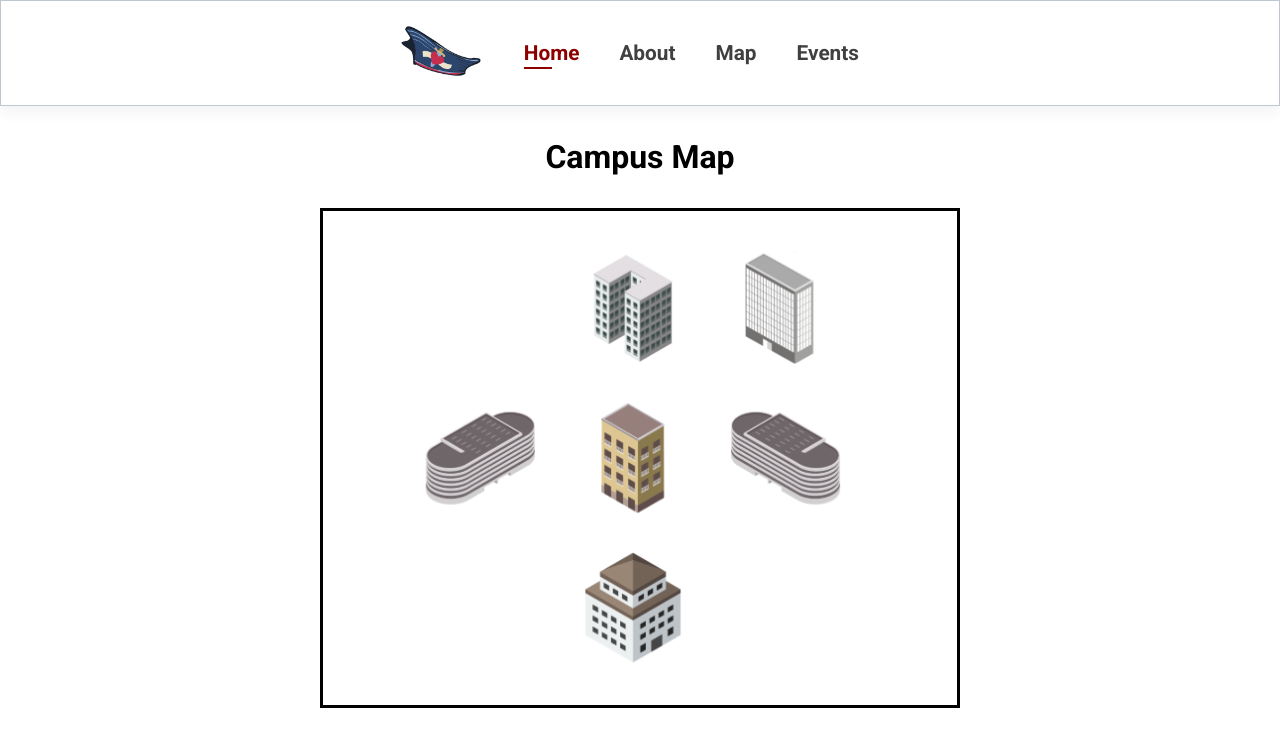
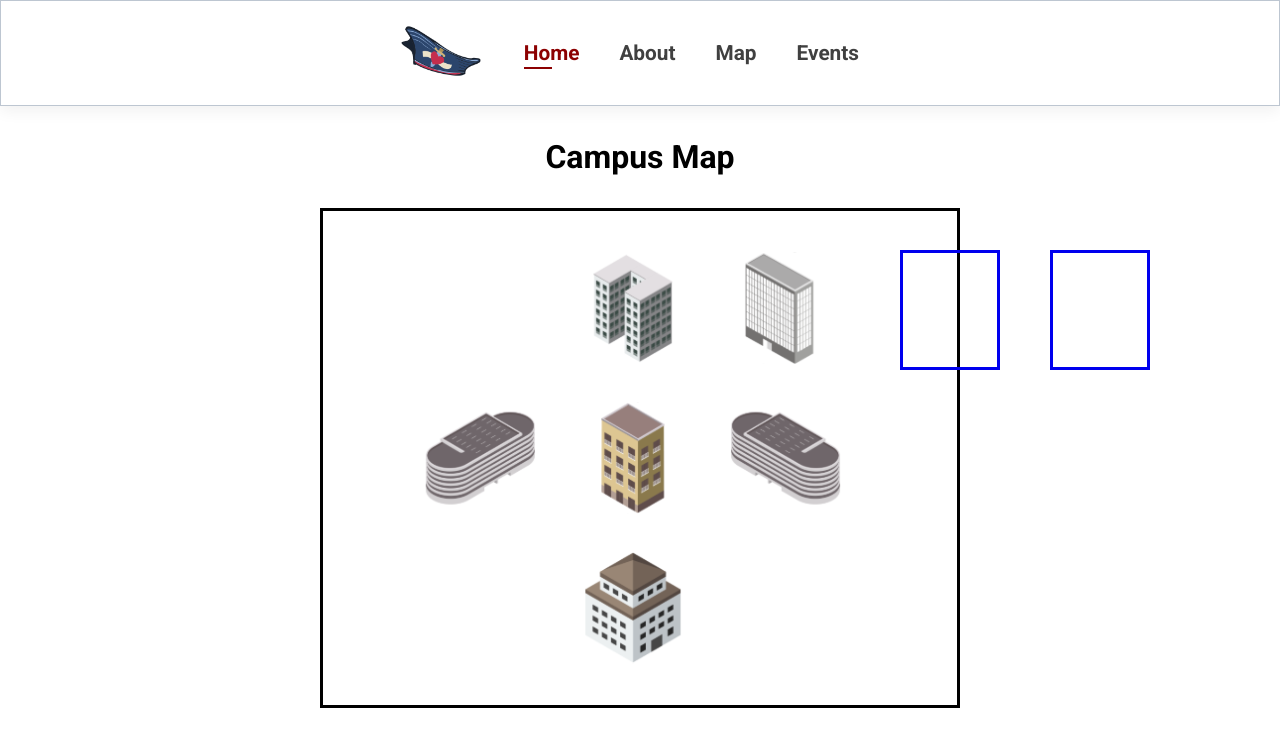
Before and after one commit to ianaumi/Lycee, a React (Create React App) app: page / in a window 1280 px wide. Shown: the top 746 px of the page. Built offline with nearby package versions, Linux system fonts and the light colour scheme.

Commit message:
Added: buildings

```diff
--- a/src/Components/Map-page/Map.js
+++ b/src/Components/Map-page/Map.js
@@ -9,11 +9,13 @@ export default function Map() {
             <img src={buildings} alt='buildings' className='campus-map'/>
 
             <a href="/">
-                <div className="location location-coecsa"></div>
+                <div className="buildings coecsa-building"></div>
             </a>
+
             <a href="/">
-                <div className="location location-annex"></div>
+                <div className="buildings annex-building"></div>
             </a>
+
         </div>
         </>
     )
```
